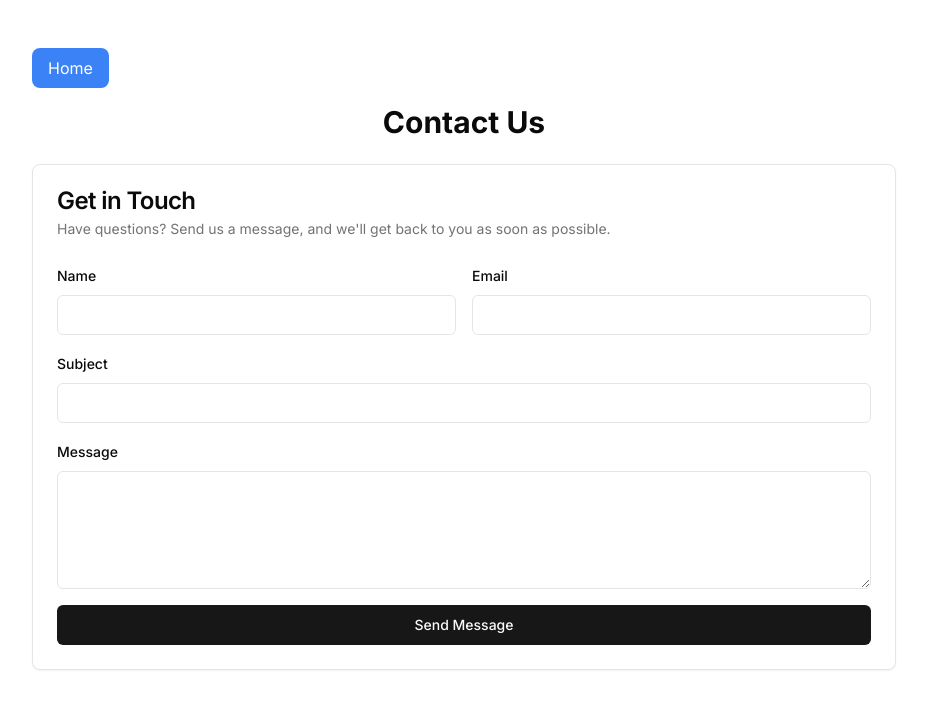
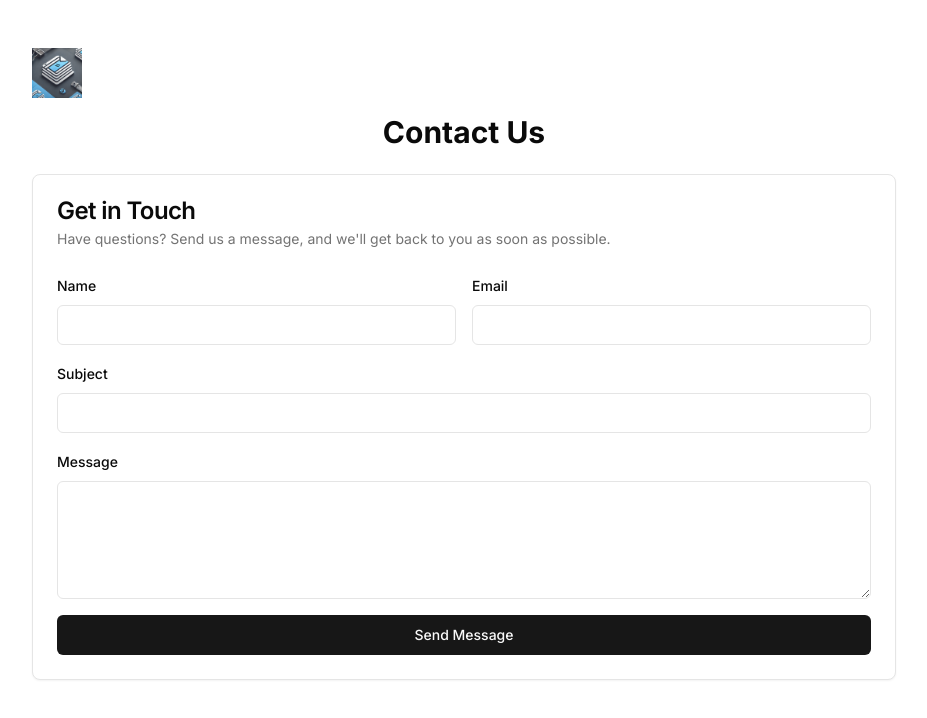
Before and after one commit to kashiimalik901/image-compressor, a Next.js app: page /contact in a window 1280 px wide. Shown: the top 718 px of the page, without its empty margins (176-1103 px from the left). Built offline with nearby package versions, Linux system fonts and the light colour scheme.

Commit message:
logo changes

```diff
--- a/app/contact/page.tsx
+++ b/app/contact/page.tsx
@@ -8,6 +8,7 @@ import { Textarea } from "@/components/ui/textarea"
 import { Card, CardContent, CardDescription, CardHeader, CardTitle } from "@/components/ui/card"
 import emailjs from "@emailjs/browser"
 import Link from 'next/link';
+import Image from 'next/image';
 
 export default function Contact() {
   const [formData, setFormData] = useState({
@@ -59,10 +60,10 @@ export default function Contact() {
 
   return (
     <div className="container mx-auto px-4 py-12 max-w-4xl">
-      <Link href="/">
-        <button className="mb-4 px-4 py-2 bg-blue-500 text-white rounded-lg hover:bg-blue-600">
-          Home
-        </button>
+       <Link href="/">
+        <a>
+          <Image src="/logo.webp" alt="Logo" width={50} height={50} className="mb-4" />
+        </a>
       </Link>
       <h1 className="text-3xl font-bold mb-6 text-center">Contact Us</h1>
 
--- a/app/layout.tsx
+++ b/app/layout.tsx
@@ -5,6 +5,8 @@ import { ThemeProvider } from "@/components/theme-provider"
 import Script from "next/script"
 import type { Metadata } from "next"
 import { SpeedInsights } from "@vercel/speed-insights/next"
+import Image from 'next/image';
+import Link from 'next/link';
 
 const inter = Inter({ subsets: ["latin"] })
 
--- a/app/privacy-policy/page.tsx
+++ b/app/privacy-policy/page.tsx
@@ -3,9 +3,9 @@ import Image from 'next/image';
 export default function PrivacyPolicy() {
   return (
     <div className="container mx-auto px-4 py-12 max-w-4xl">
-      <Link href="/">
+        <Link href="/">
         <a>
-          <Image src="/logo" alt="Logo" width={150} height={50} className="mb-4" />
+          <Image src="/logo.webp" alt="Logo" width={50} height={50} className="mb-4" />
         </a>
       </Link>
 
--- a/app/terms-of-service/page.tsx
+++ b/app/terms-of-service/page.tsx
@@ -3,9 +3,9 @@ import Image from 'next/image';
 export default function TermsOfService() {
   return (
     <div className="container mx-auto px-4 py-12 max-w-4xl">
-     <Link href="/">
+      <Link href="/">
         <a>
-          <Image src="/logo.webp" alt="Logo" width={150} height={50} className="mb-4" />
+          <Image src="/logo.webp" alt="Logo" width={50} height={50} className="mb-4" />
         </a>
       </Link>
       <h1 className="text-3xl font-bold mb-6">Terms of Service</h1>
```
